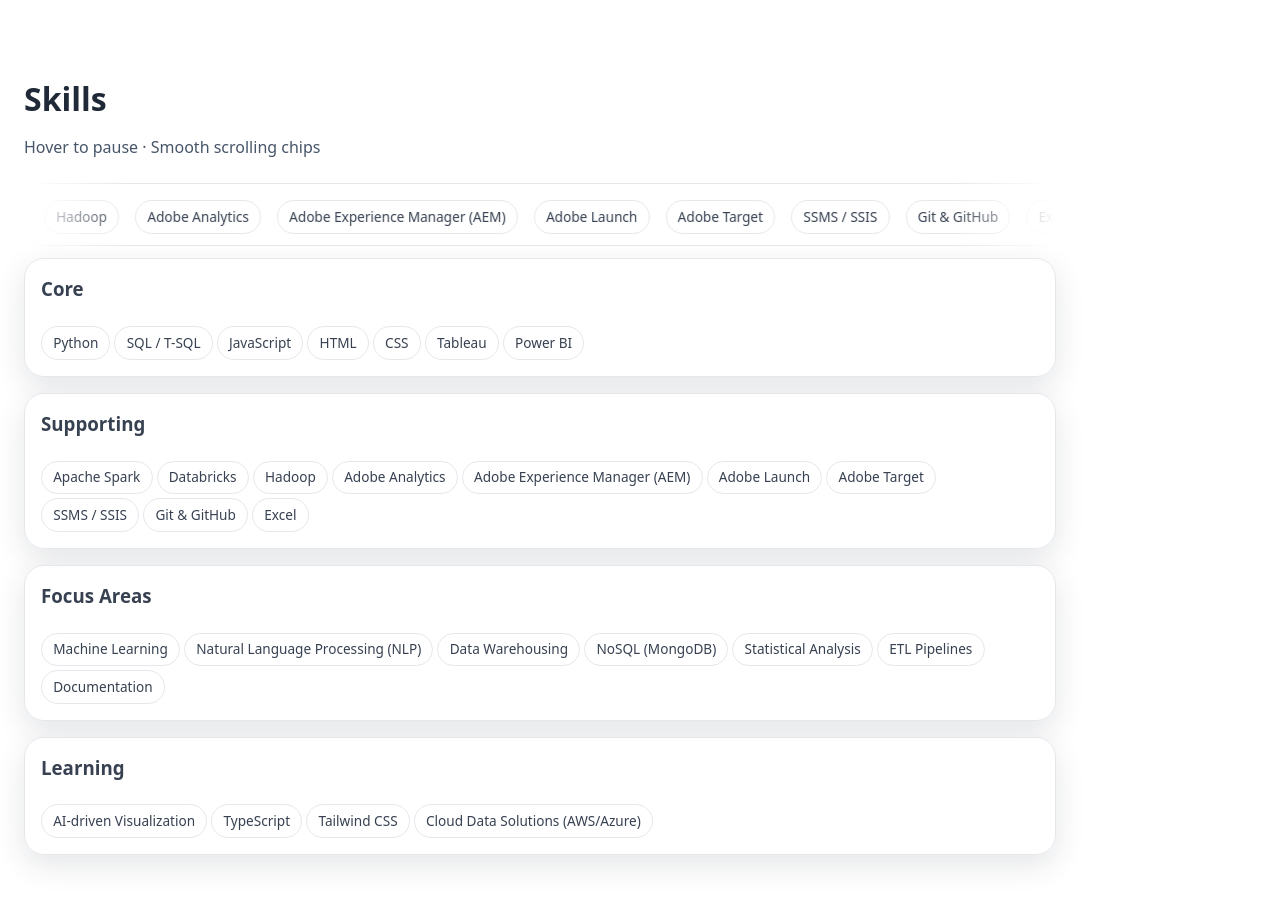
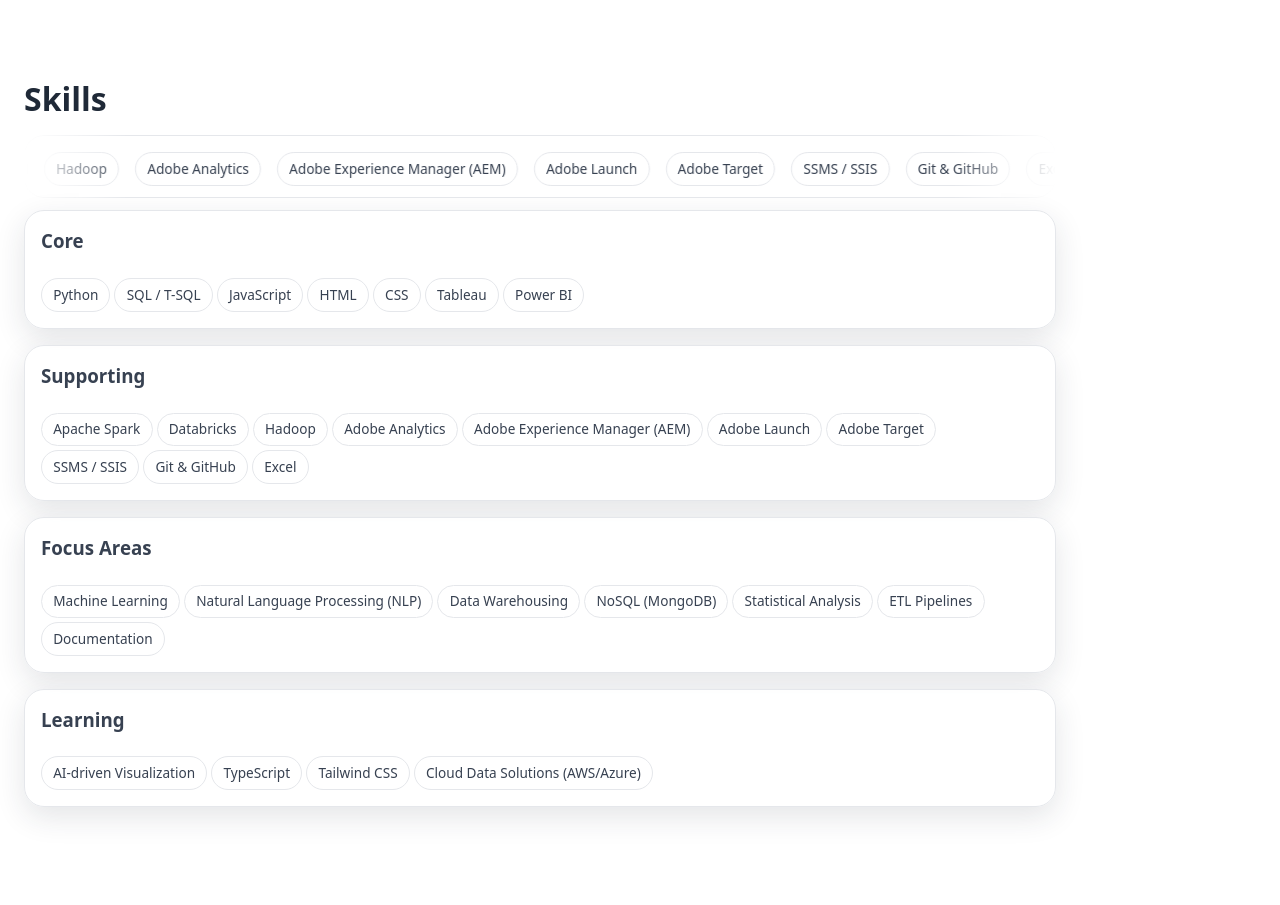
Before and after one commit to soumyabhate/portfolio, a React (Vite) app: page / in a window 1280 px wide. Shown: the part 3240-4145 px from the top of the page. Built offline with nearby package versions, Linux system fonts and the light colour scheme; the HTML template or start-up script is replaced by a standard one.

Commit message:
Update App.jsx

```diff
--- a/src/App.jsx
+++ b/src/App.jsx
@@ -27,7 +27,7 @@
         <ExperienceTimeline/>
       </Section>
 
-      <Section id="skills" title="Skills" subtitle="Hover to pause · Smooth scrolling chips">
+      <Section id="skills" title="Skills">
         <SkillsMarquee/>
         <div style={{height:12}}/>
         <SkillsCloud/>
```
